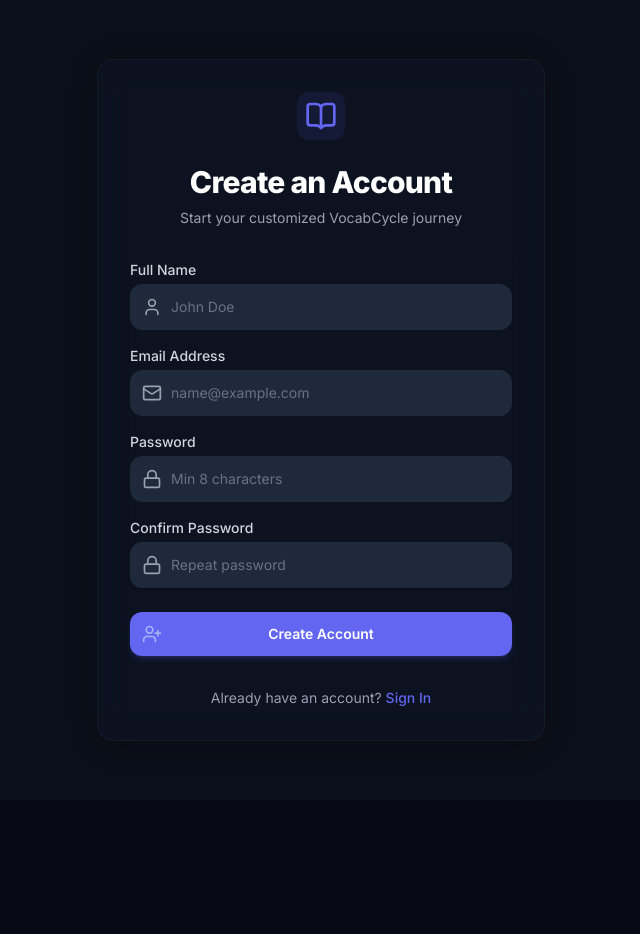
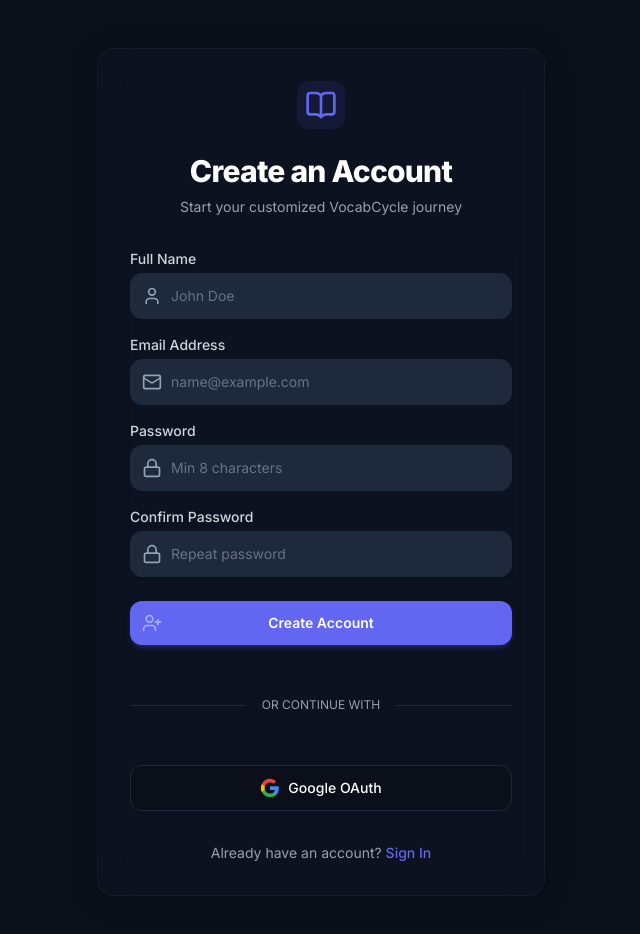
Before and after one commit to mahedi-emon/VocabCycle, a Next.js app in the folder frontend/: page /signup in a window 1280 px wide. Shown: the top 934 px of the page, without its empty margins (319-959 px from the left). Before the commit the page ends 800 px from the top, so only its background shows below. Built offline with nearby package versions, Linux system fonts and the light colour scheme; no server answers.

Commit message:
Add Google OAuth options to Sign Up page

```diff
--- a/frontend/app/(auth)/signup/page.tsx
+++ b/frontend/app/(auth)/signup/page.tsx
@@ -55,6 +55,11 @@
     } finally {
       setLoading(false);
     }
+  };
+
+  // Google OAuth Stub Handler
+  const handleGoogleLogin = () => {
+    setError('Google login configuration is under construction. Please use email/password.');
   };
 
   return (
@@ -164,6 +169,27 @@
           </div>
         </form>
 
+        <div className="relative flex py-5 items-center">
+          <div className="flex-grow border-t border-border"></div>
+          <span className="flex-shrink mx-4 text-gray-400 text-xs uppercase">Or continue with</span>
+          <div className="flex-grow border-t border-border"></div>
+        </div>
+
+        <div>
+          <button
+            onClick={handleGoogleLogin}
+            className="flex w-full justify-center items-center gap-2 rounded-xl border border-border bg-[#0b0f19] hover:bg-secondary px-4 py-3 text-sm font-medium text-white transition-all focus:outline-none"
+          >
+            <svg className="h-5 w-5" viewBox="0 0 24 24" fill="currentColor">
+              <path d="M22.56 12.25c0-.78-.07-1.53-.2-2.25H12v4.26h5.92c-.26 1.37-1.04 2.53-2.21 3.31v2.77h3.57c2.08-1.92 3.28-4.74 3.28-8.09z" fill="#4285F4" />
+              <path d="M12 23c2.97 0 5.46-.98 7.28-2.66l-3.57-2.77c-.98.66-2.23 1.06-3.71 1.06-2.86 0-5.29-1.93-6.16-4.53H2.18v2.84C3.99 20.53 7.7 23 12 23z" fill="#34A853" />
+              <path d="M5.84 14.09c-.22-.66-.35-1.36-.35-2.09s.13-1.43.35-2.09V7.06H2.18C1.43 8.55 1 10.22 1 12s.43 3.45 1.18 4.94l2.85-2.22.81-.63z" fill="#FBBC05" />
+              <path d="M12 5.38c1.62 0 3.06.56 4.21 1.64l3.15-3.15C17.45 2.09 14.97 1 12 1 7.7 1 3.99 3.47 2.18 7.06l3.66 2.84c.87-2.6 3.3-4.52 6.16-4.52z" fill="#EA4335" />
+            </svg>
+            Google OAuth
+          </button>
+        </div>
+
         <p className="mt-4 text-center text-sm text-gray-400">
           Already have an account?{' '}
           <Link href="/login" className="font-medium text-primary hover:underline">
```
